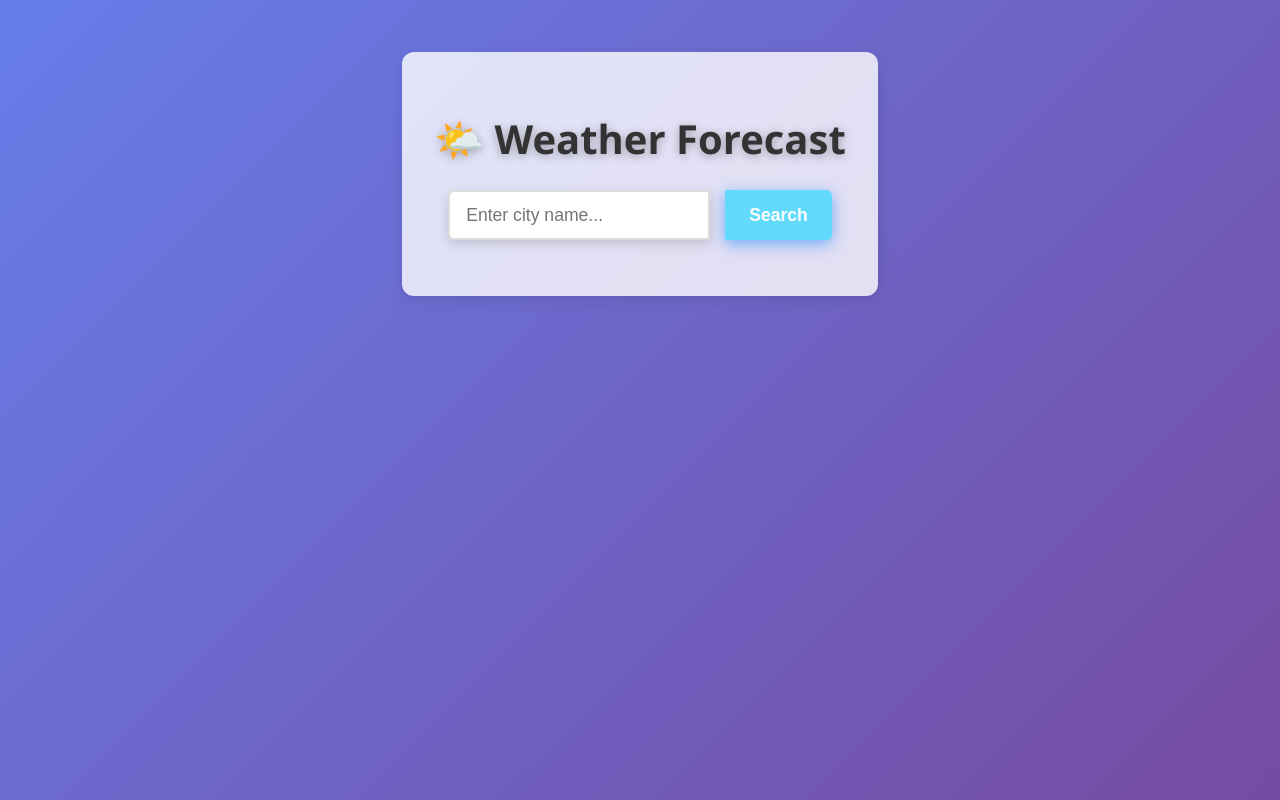
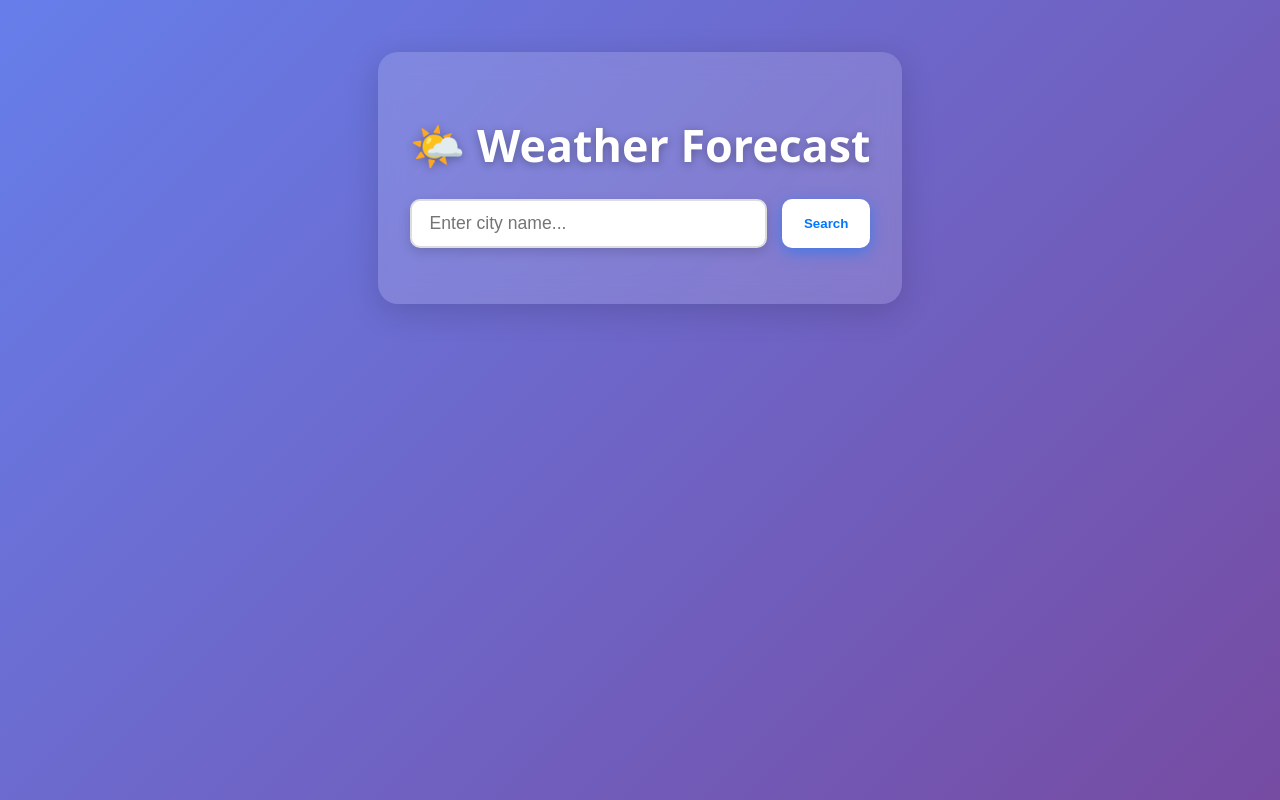
Before and after one commit to ms1947-creator/weather-app, a React (Create React App) app: page / in a window 1280 px wide. Built offline with nearby package versions, Linux system fonts and the light colour scheme.

Commit message:
Added cards design

```diff
--- a/src/components/Weather.css
+++ b/src/components/Weather.css
@@ -1,55 +1,71 @@
-/* Background gradient with subtle animation */
+/* Base styles */
+body {
+  margin: 0;
+  padding: 0;
+  font-family: 'Segoe UI', Tahoma, Geneva, Verdana, sans-serif;
+  background: linear-gradient(135deg, #89f7fe 0%, #66a6ff 100%);
+  color: #333;
+  text-align: center;
+}
+
+/* Container */
 .weather-container {
-  max-width: 460px;
-  margin: 40px auto;
-  padding: 30px;
+  display: flex;
+  flex-direction: column;
+  max-width: 600px;
+  margin: 2rem auto;
+  padding: 2rem;
   border-radius: 20px;
-  background: linear-gradient(135deg, #89f7fe 0%, #66a6ff 100%);
-  box-shadow: 0 10px 30px rgba(102, 166, 255, 0.5);
-  font-family: 'Segoe UI', Tahoma, Geneva, Verdana, sans-serif;
-  color: #fff;
-  text-align: center;
+  background: rgba(255, 255, 255, 0.15);
+  backdrop-filter: blur(12px);
+  box-shadow: 0 8px 32px rgba(0, 0, 0, 0.15);
   user-select: none;
 }
 
+/* Title */
 .title {
   font-size: 2.8rem;
   font-weight: 900;
-  margin-bottom: 25px;
-  text-shadow: 0 2px 10px rgba(0,0,0,0.3);
+  margin-bottom: 1.5rem;
+  color: #fff;
+  text-shadow: 0 2px 10px rgba(0, 0, 0, 0.3);
 }
 
+/* Input section */
 .input-section {
   display: flex;
   justify-content: center;
   gap: 15px;
-  margin-bottom: 25px;
+  margin-bottom: 1.5rem;
+  flex-wrap: wrap;
 }
 
 .input {
   flex: 1;
   padding: 12px 18px;
-  border-radius: 15px;
-  border: none;
-  font-size: 1.2rem;
+  border-radius: 10px;
+  border: 2px solid #ddd;
+  font-size: 1.1rem;
   outline: none;
-  box-shadow: 0 4px 12px rgba(0,0,0,0.15);
-  transition: box-shadow 0.3s ease;
+  box-shadow: 0 4px 12px rgba(0, 0, 0, 0.15);
+  transition: border-color 0.3s ease, box-shadow 0.3s ease;
 }
 
 .input:focus {
+  border-color: #61dafb;
   box-shadow: 0 0 15px #66a6ff;
 }
 
+/* Button */
 .button {
   padding: 12px 22px;
-  border-radius: 15px;
+  border-radius: 10px;
   background: #fff;
   color: #0077ff;
   font-weight: 700;
   border: none;
   cursor: pointer;
-  box-shadow: 0 4px 15px rgba(0,119,255,0.5);
+  box-shadow: 0 4px 15px rgba(0, 119, 255, 0.5);
   transition: background 0.3s ease, color 0.3s ease;
 }
 
@@ -58,6 +74,7 @@
   color: #fff;
 }
 
+/* Loader */
 .loader-container {
   margin: 20px 0;
 }
@@ -78,29 +95,21 @@
   }
 }
 
+/* Error */
 .error {
-  color: #ff5757;
+  color: #ff4c4c;
   font-weight: 600;
-  margin-top: 15px;
-  text-shadow: 0 1px 5px rgba(0,0,0,0.3);
+  margin-top: 1rem;
+  text-shadow: 0 1px 5px rgba(0, 0, 0, 0.3);
 }
 
-.glass-card {
-  background: rgba(255, 255, 255, 0.15);
-  backdrop-filter: blur(12px);
-  border-radius: 25px;
-  padding: 20px;
-  margin-bottom: 20px;
-  box-shadow: 0 8px 32px rgba(0, 0, 0, 0.15);
-  color: #fff;
-  user-select: none;
-}
-
+/* Current Weather Info */
 .weather-info h2 {
   margin: 0;
   font-size: 2rem;
   font-weight: 800;
-  text-shadow: 0 1px 5px rgba(0,0,0,0.3);
+  text-shadow: 0 1px 5px rgba(0, 0, 0, 0.3);
+  color: #fff;
 }
 
 .weather-icon {
@@ -115,39 +124,46 @@
   margin: 5px 0;
   text-transform: uppercase;
   letter-spacing: 2px;
+  color: #fff;
 }
 
 .temp {
   font-size: 3rem;
   font-weight: 900;
   margin: 5px 0 10px 0;
+  color: #fff;
 }
 
+/* Forecast Section */
 .forecast {
-  margin-top: 20px;
+  margin-top: 2rem;
 }
 
 .forecast h3 {
   font-size: 1.6rem;
   font-weight: 800;
-  margin-bottom: 15px;
-  text-shadow: 0 1px 5px rgba(0,0,0,0.3);
+  margin-bottom: 1rem;
+  color: #fff;
+  text-shadow: 0 1px 5px rgba(0, 0, 0, 0.3);
 }
 
 .forecast-cards {
   display: flex;
   justify-content: space-between;
-  gap: 15px;
+  gap: 1rem;
   overflow-x: auto;
   padding-bottom: 10px;
+  flex-wrap: nowrap;
 }
 
 .forecast-card {
   flex: 0 0 75px;
   padding: 15px 10px;
   border-radius: 20px;
+  background: white;
+  color: #555;
+  text-align: center;
   box-shadow: 0 5px 15px rgba(102, 166, 255, 0.3);
-  text-align: center;
   transition: transform 0.3s ease;
   cursor: default;
 }
@@ -180,143 +196,7 @@
   font-weight: 900;
 }
 
-
-/* Default: Portrait on mobile — stacked vertically */
-.weather-container {
-  display: flex;
-  flex-direction: column;
-  max-width: 480px;
-  margin: 40px auto;
-  padding: 20px 25px;
-}
-
-
-.weather-container {
-  background: rgba(255, 255, 255, 0.8);
-  padding: 2rem;
-  border-radius: 12px;
-  max-width: 600px;
-  margin: 2rem auto;
-  box-shadow: 0 4px 15px rgba(0,0,0,0.1);
-  color: #333;
-  text-align: center;
-  font-family: 'Segoe UI', Tahoma, Geneva, Verdana, sans-serif;
-}
-
-.title {
-  font-size: 2.5rem;
-  margin-bottom: 1.5rem;
-}
-
-.input-section {
-  display: flex;
-  justify-content: center;
-  margin-bottom: 1.5rem;
-}
-
-.input {
-  flex: 1;
-  padding: 0.8rem 1rem;
-  font-size: 1.1rem;
-  border: 2px solid #ddd;
-  border-radius: 6px 0 0 6px;
-  outline: none;
-  transition: border-color 0.3s ease;
-}
-
-.input:focus {
-  border-color: #61dafb;
-}
-
-.button {
-  padding: 0.8rem 1.5rem;
-  font-size: 1.1rem;
-  border: none;
-  background-color: #61dafb;
-  color: white;
-  cursor: pointer;
-  border-radius: 0 6px 6px 0;
-  transition: background-color 0.3s ease;
-}
-
-.button:hover {
-  background-color: #21a1f1;
-}
-
-.loader, .error {
-  font-size: 1rem;
-  margin-top: 1rem;
-}
-
-.error {
-  color: #ff4c4c;
-}
-
-.weather-data {
-  margin-top: 2rem;
-}
-
-.current-weather {
-  background: white;
-  padding: 1.5rem;
-  border-radius: 12px;
-  box-shadow: 0 4px 10px rgba(0,0,0,0.1);
-  margin-bottom: 2rem;
-}
-
-.current-weather h2 {
-  margin-bottom: 0.5rem;
-  color: #333;
-}
-
-.current-weather img {
-  width: 100px;
-  height: 100px;
-}
-
-.current-weather p {
-  margin: 0.3rem 0;
-  font-size: 1.1rem;
-  color: #555;
-}
-
-.forecast {
-  text-align: center;
-}
-
-.forecast h3 {
-  margin-bottom: 1rem;
-  color: #333;
-}
-
-.forecast-cards {
-  display: flex;
-  justify-content: space-between;
-  flex-wrap: wrap;
-  gap: 1rem;
-}
-
-.forecast-card {
-  background: white;
-  flex: 1 1 100px;
-  padding: 1rem;
-  border-radius: 12px;
-  box-shadow: 0 4px 10px rgba(0,0,0,0.1);
-  color: #555;
-}
-
-.forecast-card p {
-  margin: 0.3rem 0;
-}
-
-.forecast-card img {
-  width: 50px;
-  height: 50px;
-}
-
 /* Responsive Styles */
-
-/* Small devices (smartphones) */
 @media (max-width: 600px) {
   .weather-container {
     padding: 1.2rem;
@@ -333,11 +213,7 @@
     gap: 0.5rem;
   }
 
-  .input {
-    border-radius: 6px;
-    width: 100%;
-  }
-
+  .input,
   .button {
     border-radius: 6px;
     width: 100%;
@@ -353,7 +229,6 @@
   }
 }
 
-/* Medium devices (tablets) */
 @media (min-width: 601px) and (max-width: 899px) {
   .weather-container {
     max-width: 80%;
@@ -369,19 +244,3 @@
     margin: 0 auto 1.5rem;
   }
 }
-
-/* Large devices (desktops and above) */
-@media (min-width: 900px) {
-  .weather-container {
-    max-width: 600px;
-  }
-
-  .title {
-    font-size: 2.5rem;
-  }
-
-  .input-section {
-    max-width: 600px;
-    margin: 0 auto 1.5rem;
-  }
-}
```
